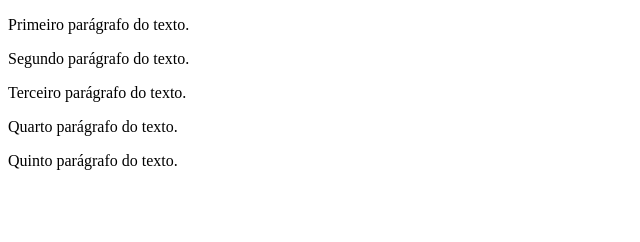
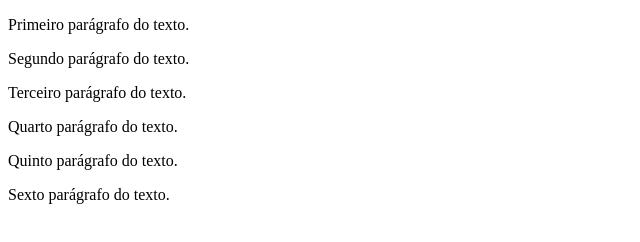
Before and after one commit to zezitocstec/ProjetoGitHub, a plain HTML site: page index.html in a window 1280 px wide. Shown: the whole page, without its empty margins (0-640 px from the left). Drawn offline with Linux system fonts and the light colour scheme.

Commit message:
teste teste 5

```diff
--- a/index.html
+++ b/index.html
@@ -10,5 +10,6 @@
     <p>Terceiro parágrafo do texto.</p>
     <p>Quarto parágrafo do texto.</p>
     <p>Quinto parágrafo do texto.</p>
+    <p>Sexto parágrafo do texto.</p>
 </body>
 </html>
```
